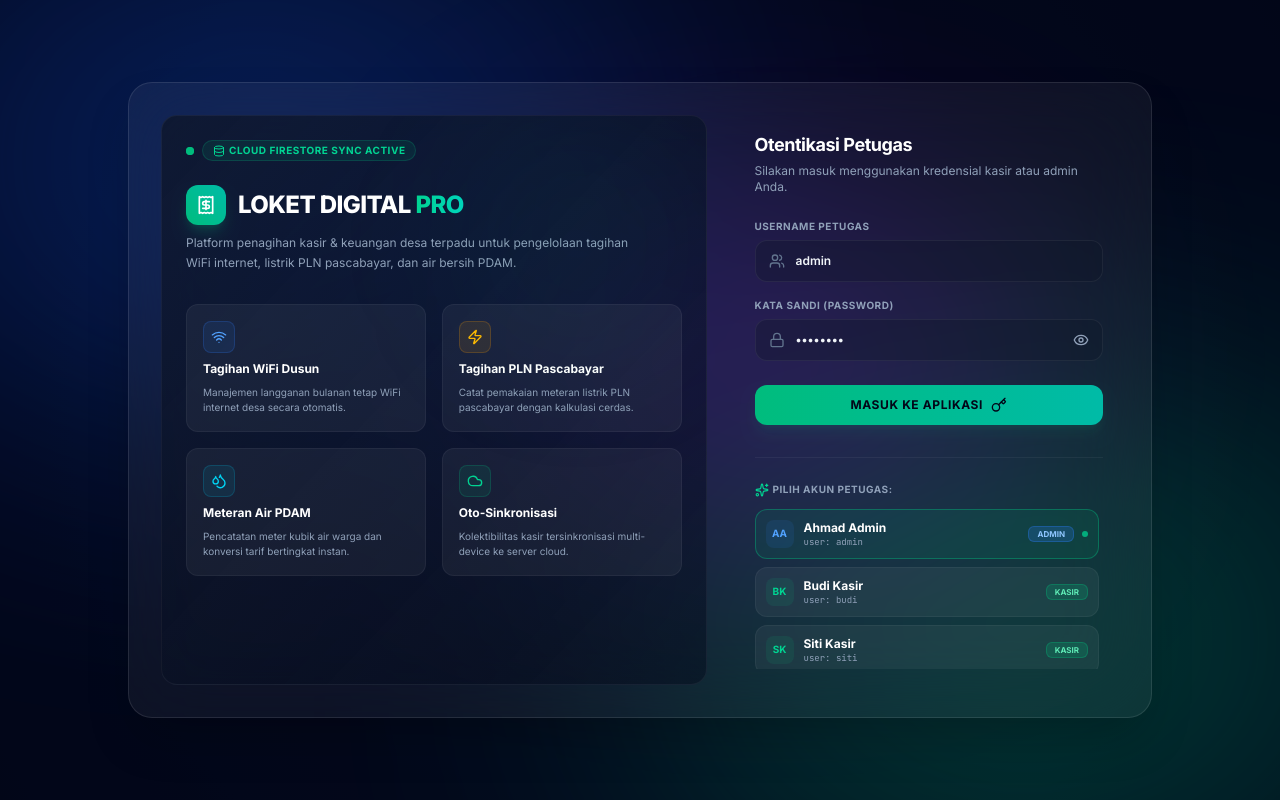
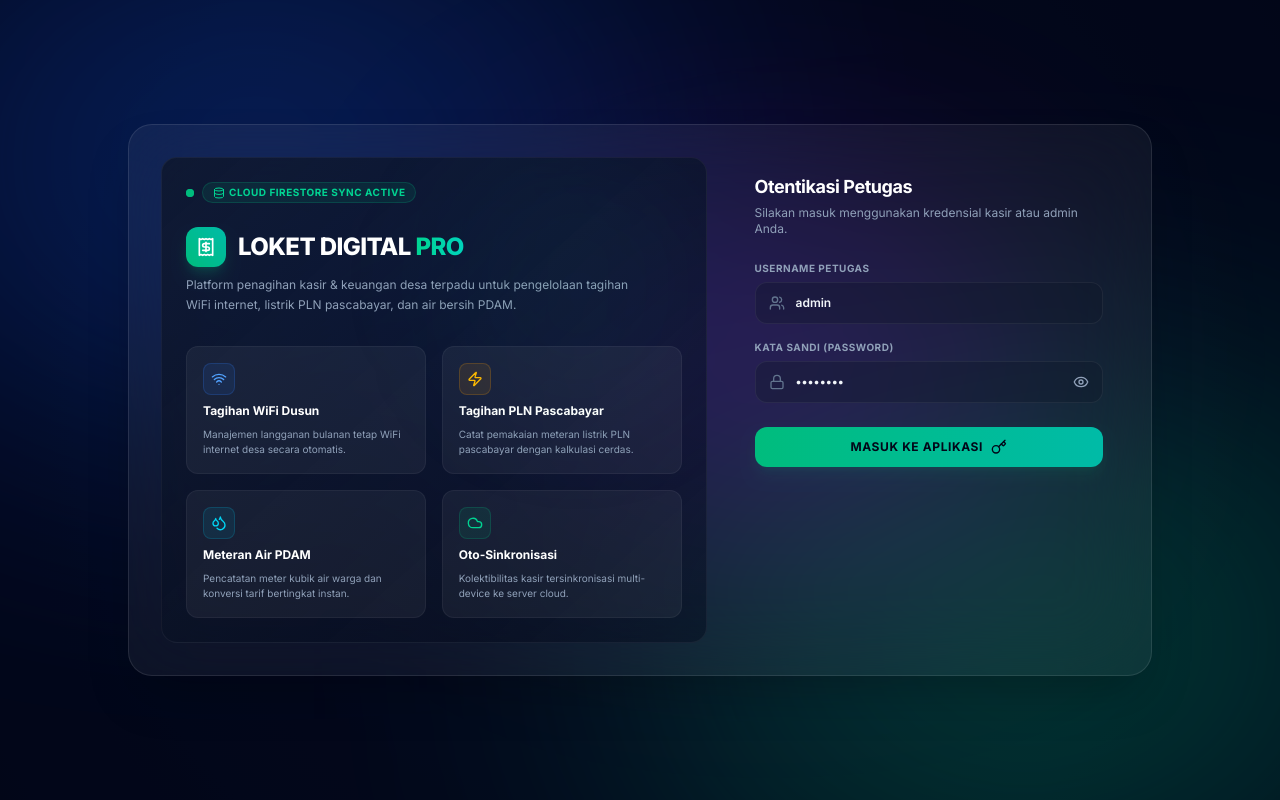
Before and after one commit to asrudin/loketdigitalpro, a React (Vite) app: page / in a window 1280 px wide. Built offline with nearby package versions, Linux system fonts and the light colour scheme; no server answers; the database is empty.

Commit message:
refactor(auth): remove quick account selector
Remove the development-only account selector from the login screen to improve security and UI cleanliness.

```diff
--- a/src/components/LoginScreen.tsx
+++ b/src/components/LoginScreen.tsx
@@ -288,66 +288,12 @@
                 Masuk Ke Aplikasi <Key className="h-4 w-4" />
               </button>
             </form>
-            {/* Quick Account Selector */}
-          <div className="mt-8 pt-6 border-t border-white/5 space-y-3">
-            <div className="flex items-center justify-between">
-              <span className="text-[10px] font-bold text-slate-400 uppercase tracking-wider flex items-center gap-1">
-                <Sparkles className="h-3.5 w-3.5 text-emerald-400" /> Pilih Akun Petugas:
-              </span>
-            </div>
+          </div>
 
-            <div className="grid grid-cols-1 gap-2 max-h-[160px] overflow-y-auto pr-1">
-              {users.map((u) => {
-                const isSelected = username.toLowerCase() === u.username.toLowerCase();
-                return (
-                  <button
-                    key={u.id}
-                    type="button"
-                    onClick={() => {
-                      setUsername(u.username);
-                      setPassword('password');
-                      setError('');
-                    }}
-                    className={`text-left p-2.5 rounded-xl border transition text-xs flex justify-between items-center ${
-                      isSelected
-                        ? 'bg-emerald-500/10 border-emerald-500/40'
-                        : 'bg-white/5 border-white/5 hover:bg-white/10 hover:border-white/10'
-                    }`}
-                  >
-                    <div className="flex items-center gap-2.5">
-                      {/* Initials circle */}
-                      <div className={`h-7 w-7 rounded-lg flex items-center justify-center text-[10px] font-bold ${
-                        u.role === 'admin'
-                          ? 'bg-blue-500/10 text-blue-400'
-                          : 'bg-emerald-500/10 text-emerald-400'
-                      }`}>
-                        {u.name.split(' ').map(n => n[0]).join('').substring(0, 2).toUpperCase()}
-                      </div>
-                      <div>
-                        <span className="font-bold text-white text-xs block">{u.name}</span>
-                        <span className="text-[9px] text-slate-400 block font-mono">user: {u.username}</span>
-                      </div>
-                    </div>
-                    <div className="flex items-center gap-2">
-                      <span className={`px-2 py-0.5 rounded-md text-[8px] font-bold uppercase border ${
-                        u.role === 'admin'
-                          ? 'bg-blue-500/20 text-blue-300 border-blue-500/30'
-                          : 'bg-emerald-500/20 text-emerald-300 border-emerald-500/30'
-                      }`}>
-                        {u.role}
-                      </span>
-                      {isSelected && <div className="h-1.5 w-1.5 rounded-full bg-emerald-400 animate-pulse"></div>}
-                    </div>
-                  </button>
-                );
-              })}
-            </div>
-          </div>
         </div>
 
       </div>
 
     </div>
-  </div>
   );
 }
```
